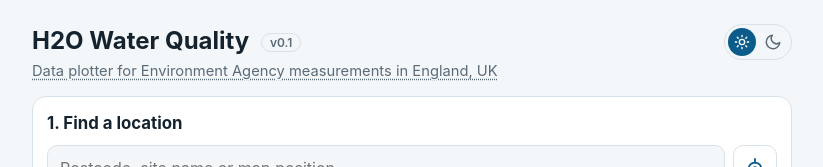
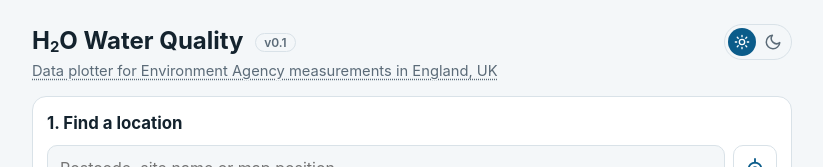
Before and after one commit to nimmo-smith-technologies/H2O-web, a plain HTML site: page index.html in a window 1280 px wide. Shown: the top 167 px of the page, without its empty margins (228-1051 px from the left). Drawn offline with Linux system fonts and the light colour scheme.

Commit message:
Show the 2 in H2O as a subscript in the title

```diff
--- a/index.html
+++ b/index.html
@@ -3,7 +3,7 @@
 <head>
 <meta charset="utf-8">
 <meta name="viewport" content="width=device-width, initial-scale=1, viewport-fit=cover">
-<title>H2O Water Quality</title>
+<title>H₂O Water Quality</title>
 <meta name="description" content="Data plotter for Environment Agency water quality measurements in England, UK.">
 <meta name="theme-color" content="#0b5c8a">
 <meta name="apple-mobile-web-app-capable" content="yes">
@@ -41,6 +41,7 @@ body{margin:0;background:var(--bg);color:var(--ink);font:16px/1.45 -apple-system
 main{max-width:760px;margin:0 auto;padding:16px 0 32px}
 .top{display:flex;justify-content:space-between;align-items:flex-start;gap:12px;margin-bottom:14px}
 h1{font-size:1.5rem;margin:8px 0 2px}
+h1 sub{font-size:.62em;line-height:0;vertical-align:baseline;position:relative;top:.22em}
 .ver{font-size:.75rem;font-weight:600;color:var(--muted);border:1px solid var(--line);border-radius:999px;padding:1px 8px;vertical-align:middle;margin-left:6px}
 h2{font-size:1.05rem;margin:0 0 10px}
 .sub{color:var(--muted);margin:0;font-size:.92rem}
@@ -136,7 +137,7 @@ footer a{color:var(--accent)}
 <main>
   <header class="top">
     <div>
-      <h1>H2O Water Quality <span class="ver" id="ver"></span></h1>
+      <h1>H<sub>2</sub>O Water Quality <span class="ver" id="ver"></span></h1>
       <p class="sub"><a href="#data-source">Data plotter for Environment Agency measurements in England, UK</a></p>
     </div>
     <button type="button" id="themeSwitch" class="switch" role="switch" aria-checked="false" aria-label="Dark mode" title="Switch between light and dark">
```
